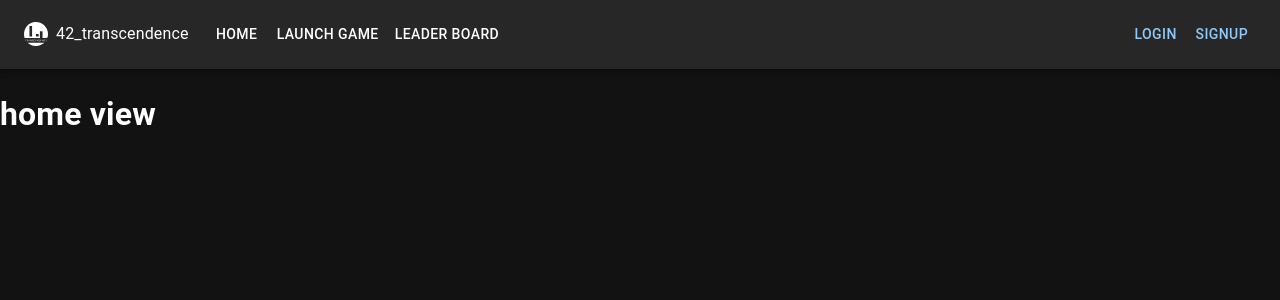
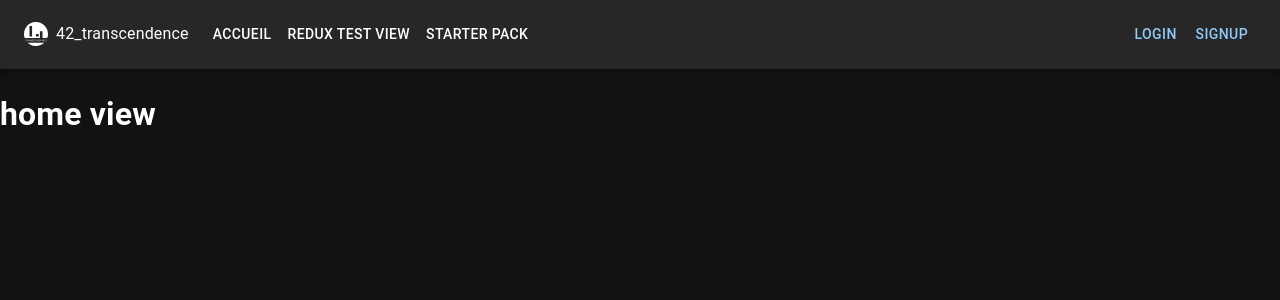
Before and after one commit to AdrianWeaver/transcendence, a React (Vite) app in the folder front/app/: page / in a window 1280 px wide. Shown: the top 300 px of the page. Built offline with nearby package versions, Linux system fonts and the light colour scheme.

Commit message:
FIX navigation to fit to visitor router:
	Now the Menu bar is added to view and visitor routes linked
	next
		implement logged user Router

```diff
--- a/front/app/src/Component/MenuBar/HamburgerMenu.tsx
+++ b/front/app/src/Component/MenuBar/HamburgerMenu.tsx
@@ -9,7 +9,8 @@ import	MenuItem from "@mui/material/MenuItem";
 import	Typography from "@mui/material/Typography";
 
 import displayStyle from "./config/DisplayStyle";
-import { pages, pagesLinks } from "./config/PagesItem";
+
+import { pagesVisitor, pagesLinksVisitor } from "./config/PagesItemVisitors";
 import strToPascalCase from "./extras/strToPascalCase";
 import { useNavigate } from "react-router-dom";
 
@@ -40,12 +41,12 @@ const	HamburgerMenu = () =>
 	{
 		const	elem = event.currentTarget as HTMLElement;
 		const	text = strToPascalCase(elem.innerText);
-		const	linkId = pages.findIndex((elem) =>
+		const	linkId = pagesVisitor.findIndex((elem) =>
 		{
 			return (elem === text);
 		});
 		// console.log(pagesLinks[linkId]);
-		navigate(pagesLinks[linkId]);
+		navigate(pagesLinksVisitor[linkId]);
 		setAnchorElNav(null);
 	};
 
@@ -78,7 +79,7 @@ const	HamburgerMenu = () =>
 				sx= {{ display: displayStyle.mediumHidden}}
 			>
 			{
-				pages.map((page) =>
+				pagesVisitor.map((page) =>
 				{
 					return (
 						<MenuItem
--- a/front/app/src/Component/MenuBar/LargeMenu.tsx
+++ b/front/app/src/Component/MenuBar/LargeMenu.tsx
@@ -4,7 +4,7 @@
 import Box from "@mui/material/Box";
 import Button from "@mui/material/Button";
 
-import { pages, pagesLinks } from "./config/PagesItem";
+import { pagesVisitor, pagesLinksVisitor } from "./config/PagesItemVisitors";
 import displayStyle from "./config/DisplayStyle";
 import { useNavigate } from "react-router-dom";
 
@@ -22,18 +22,18 @@ const	LargeMenu = () =>
 	{
 		const	elem = event.currentTarget as HTMLElement;
 		const	text = strToPascalCase(elem.innerText);
-		const	linkId = pages.findIndex((elem) =>
+		const	linkId = pagesVisitor.findIndex((elem) =>
 		{
 			return (elem === text);
 		});
 		// console.log(pagesLinks[linkId]);
-		navigate(pagesLinks[linkId]);
+		navigate(pagesLinksVisitor[linkId]);
 	};
 
 	return (
 		<Box sx={sxDyn}>
 		{
-			pages.map((page) =>
+			pagesVisitor.map((page) =>
 			{
 				return(
 					<Button
--- a/front/app/src/Component/MenuBar/config/PagesItem.ts
+++ /dev/null
@@ -1,18 +0,0 @@
-
-export const	pagesLinks = [
-	"/",
-	"/the-game",
-	"/leaderboard"
-];
-
-/**
- * Must be in Pascal Case
- * Pascal case
- * 	requires the first letter of each word to be capitalized,
- * 	including the first word.
- */
-export const	pages = [
-	"Home",
-	"Launch Game",
-	"Leader Board"
-];
--- /dev/null
+++ b/front/app/src/Component/MenuBar/config/PagesItemVisitors.ts
@@ -0,0 +1,20 @@
+
+export const	pagesLinksVisitor = [
+	"/",
+	"/redux-test-view",
+	"/starter-pack"
+];
+
+/**
+ * Must be in Pascal Case
+ * Pascal case
+ * 	requires the first letter of each word to be capitalized,
+ * 	including the first word.
+ */
+export const	pagesVisitor = [
+	"Accueil",
+
+	// these page are for dev purpose, not final navigation
+	"Redux Test View",
+	"Starter Pack"
+];
--- a/front/app/src/Router/VisitorRouter.tsx
+++ b/front/app/src/Router/VisitorRouter.tsx
@@ -53,6 +53,8 @@ const	VisitorRouter = () =>
 					path="/cancel"
 					element={<CancelRegister />}
 				/>
+
+				{/* show 404 when route not found */}
 				<Route
 					path="*"
 					element={<h1>Error 404: visitor router</h1>}
--- a/front/app/src/Views/BaseViewFromVitejs/BaseViewFromViteJs.tsx
+++ b/front/app/src/Views/BaseViewFromVitejs/BaseViewFromViteJs.tsx
@@ -8,12 +8,14 @@ import TestComponent from "./components/TestComponent";
 import "./styles/Base.css";
 
 import { useSavePrevPage } from "../../Router/Hooks/useSavePrevPage";
+import MenuBar from "../../Component/MenuBar/MenuBar";
 
 const	BaseViewFromViteJs = () =>
 {
 	useSavePrevPage("/starter-pack");
 	return (
 		<>
+			<MenuBar />
 			<LogoBase />
 			<TitleBase />
 			<CardBase />
--- a/front/app/src/Views/ReduxTestView/ReduxTestView.tsx
+++ b/front/app/src/Views/ReduxTestView/ReduxTestView.tsx
@@ -1,10 +1,16 @@
+import MenuBar from "../../Component/MenuBar/MenuBar";
 import { useSavePrevPage } from "../../Router/Hooks/useSavePrevPage";
 
 const	ReduxTestView = () =>
 {
 	useSavePrevPage("/redux-test-view");
 
-	return (<p>{"<ReduxViewTest>"}</p>);
+	return (
+		<>
+			<MenuBar />
+			<p>{"<ReduxViewTest>"}</p>
+		</>
+	);
 };
 
 export default ReduxTestView;
```
